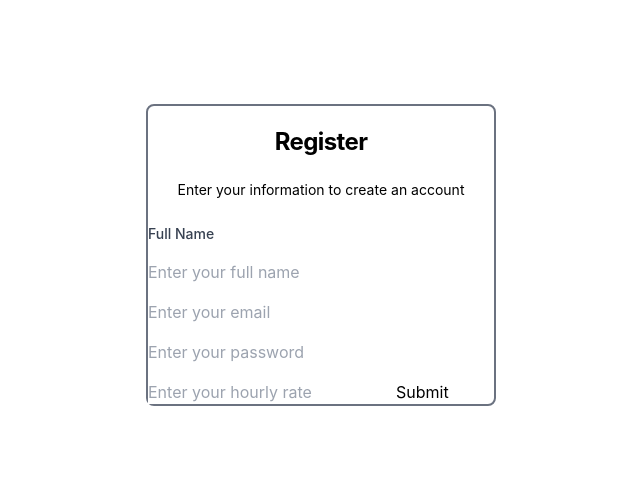
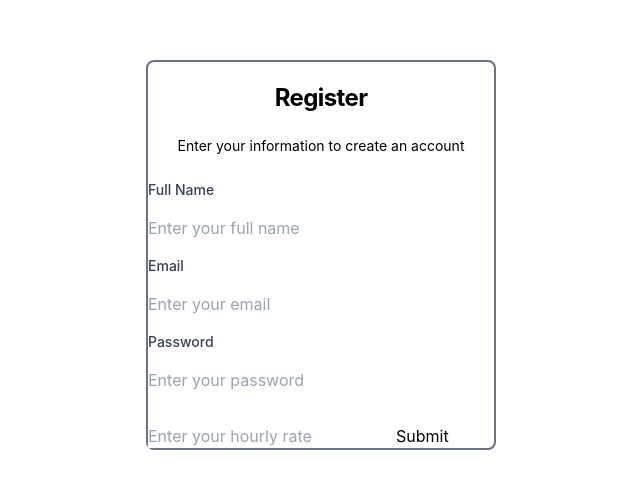
Before and after one commit to Zerefez/FinanceTracker-Frontend-WebApp, a React (Vite) app: page /register in a window 1280 px wide. Shown: the part 169-658 px from the top of the page, without its empty margins (319-959 px from the left). Built offline with nearby package versions, Linux system fonts and the light colour scheme.

Commit message:
added labels to input fields

```diff
--- a/src/components/Register.tsx
+++ b/src/components/Register.tsx
@@ -24,6 +24,8 @@
                     required
                 >
                 </input >
+
+                <label htmlFor="email" className="block text-sm font-medium text-gray-700">Email</label>
                 <input
                     id="email"
                     type="email"
@@ -33,6 +35,7 @@
                     required
                 >
                 </input >
+                <label htmlFor="password" className="block text-sm font-medium text-gray-700">Password</label>
                 <input
                     id="password"
                     type="password"
@@ -42,6 +45,7 @@
                 >
 
                 </input>
+                <label htmlFor="hourlyRate" className="block text-sm"></label>
                 <input
                     id="hourlyRate"
                     type="text"
```
